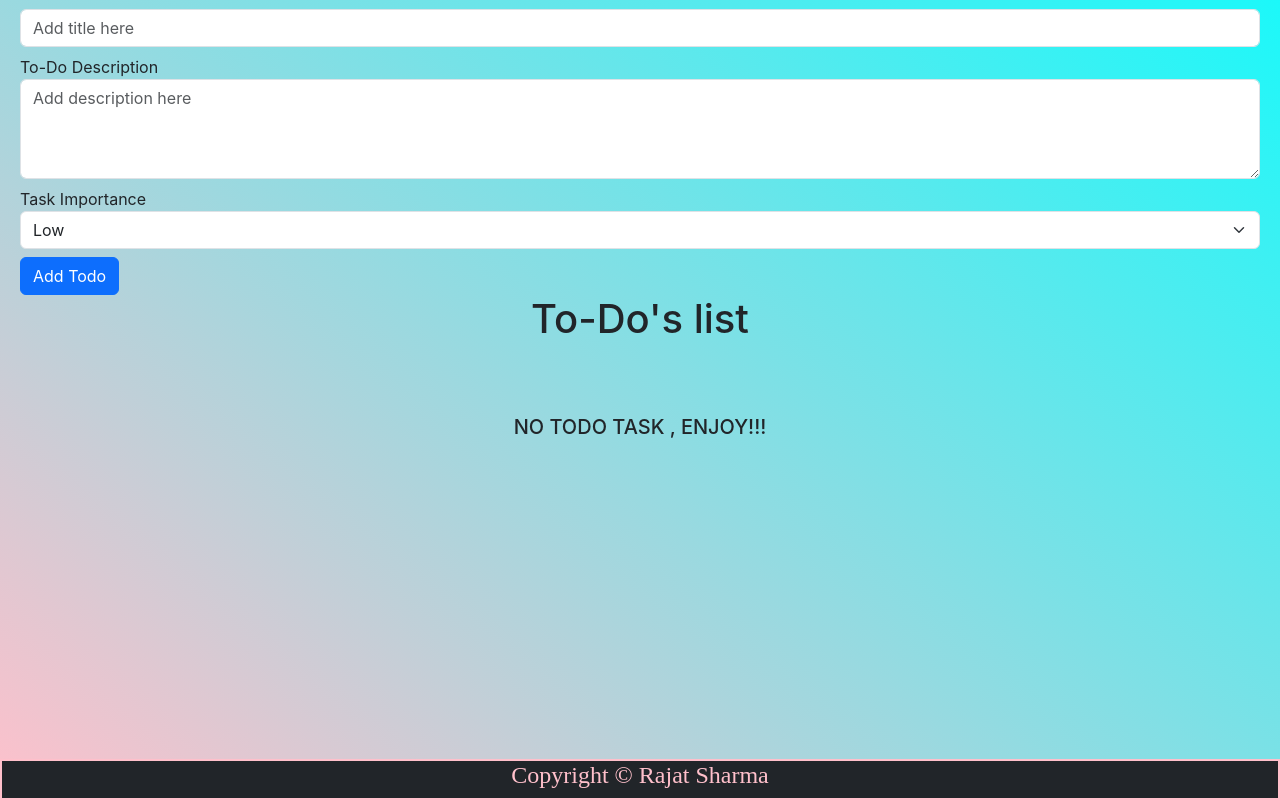
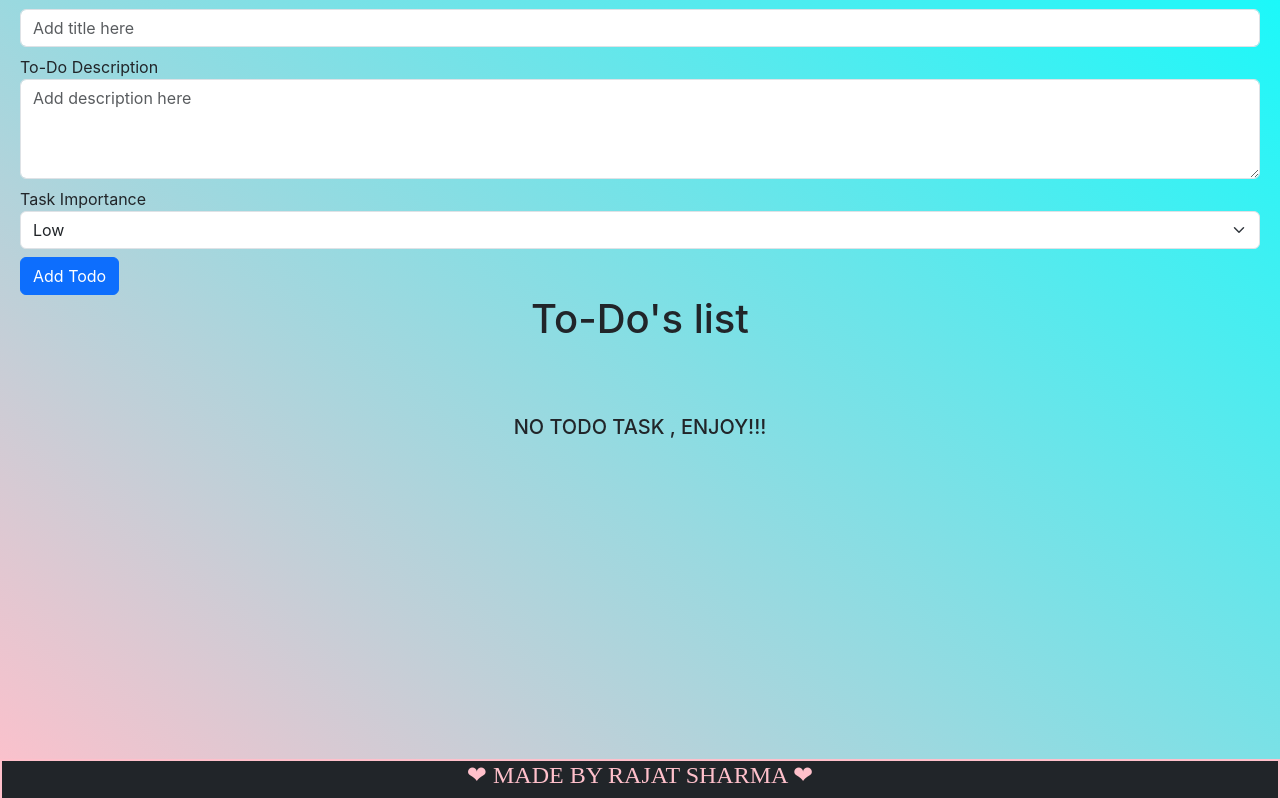
Before and after one commit to Rajcmsharma/todolist, a React (Create React App) app: page /#/ in a window 1280 px wide. Shown: the part 221-1021 px from the top of the page. Built offline with nearby package versions, Linux system fonts and the light colour scheme.

Commit message:
Update footer.js

```diff
--- a/src/mycomponents/footer.js
+++ b/src/mycomponents/footer.js
@@ -5,7 +5,7 @@ import './footer.css'
 const Footer = () => {
   return (
     <footer className='text-center bg-dark' id='footer'>
-      <h4>Copyright &copy; Rajat Sharma </h4>
+      <h4> ❤ MADE BY RAJAT SHARMA ❤</h4>
     </footer>
   )
 }
```
